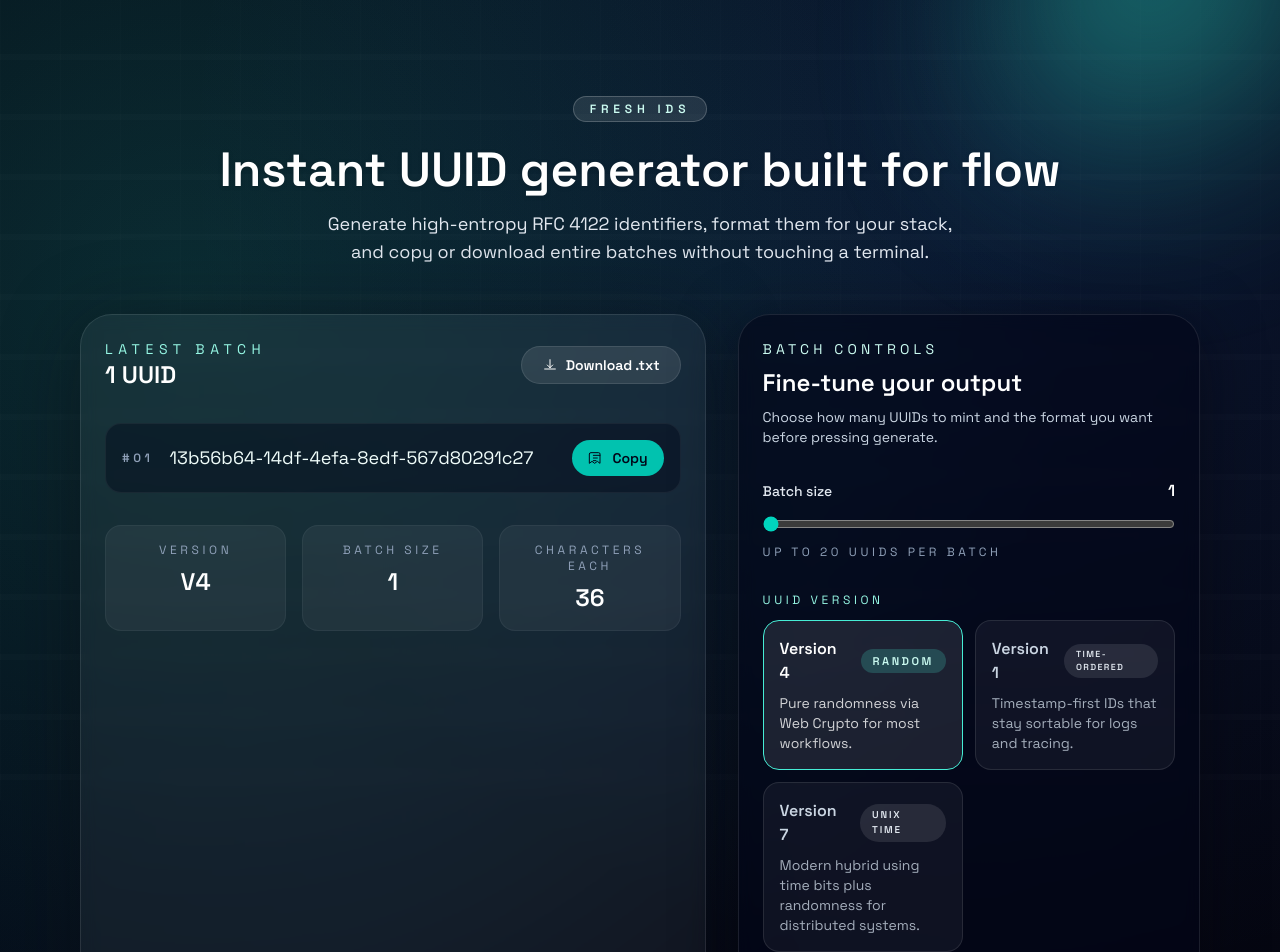
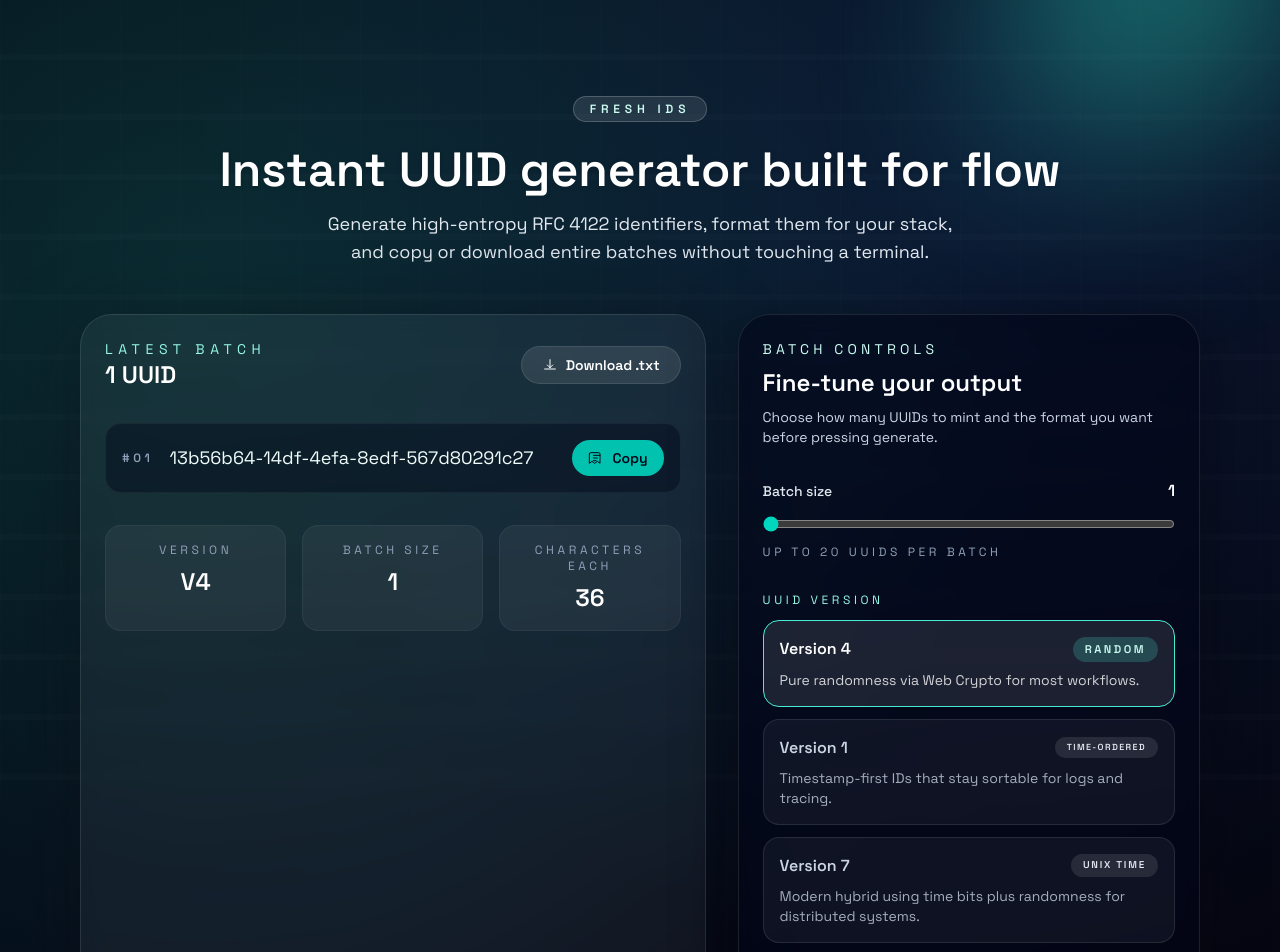
Before and after one commit to pyaethu-aung/uuid-generator, a React (Vite) app: page / in a window 1280 px wide. Shown: the top 952 px of the page. Built offline with nearby package versions, Linux system fonts and the light colour scheme; a web font is replaced by a local one.

Commit message:
Update UUID version picker to single column with vertical layout

```diff
--- a/src/App.jsx
+++ b/src/App.jsx
@@ -359,7 +359,7 @@ function App() {
               <p className="text-xs uppercase tracking-[0.3em] text-teal-200">
                 UUID version
               </p>
-              <div className="grid gap-3 sm:grid-cols-2">
+              <div className="flex flex-col gap-3">
                 {versionChoices.map((choice) => {
                   const isActive = choice.id === selectedVersion;
                   const badgeTypeScale = badgeTypographyClass(choice.badge);
@@ -368,7 +368,7 @@ function App() {
                       key={choice.id}
                       type="button"
                       onClick={() => handleVersionChange(choice.id)}
-                      className={`rounded-2xl border px-4 py-4 text-left transition ${
+                      className={`w-full rounded-2xl border px-4 py-4 text-left transition ${
                         isActive
                           ? "border-teal-300 bg-white/10 text-white"
                           : "border-white/10 bg-white/5 text-slate-300 hover:border-white/30"
```
